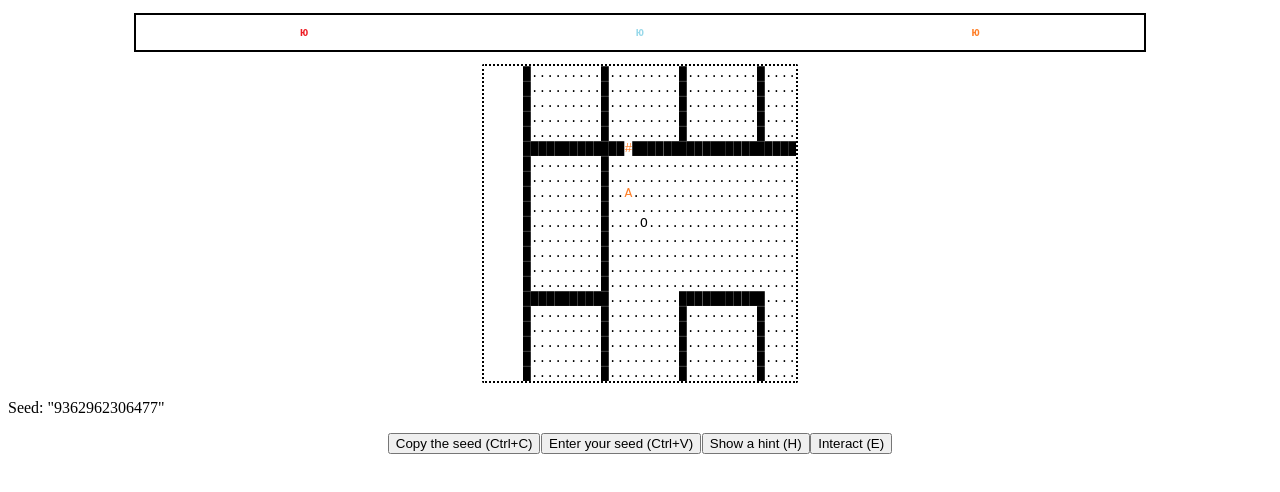
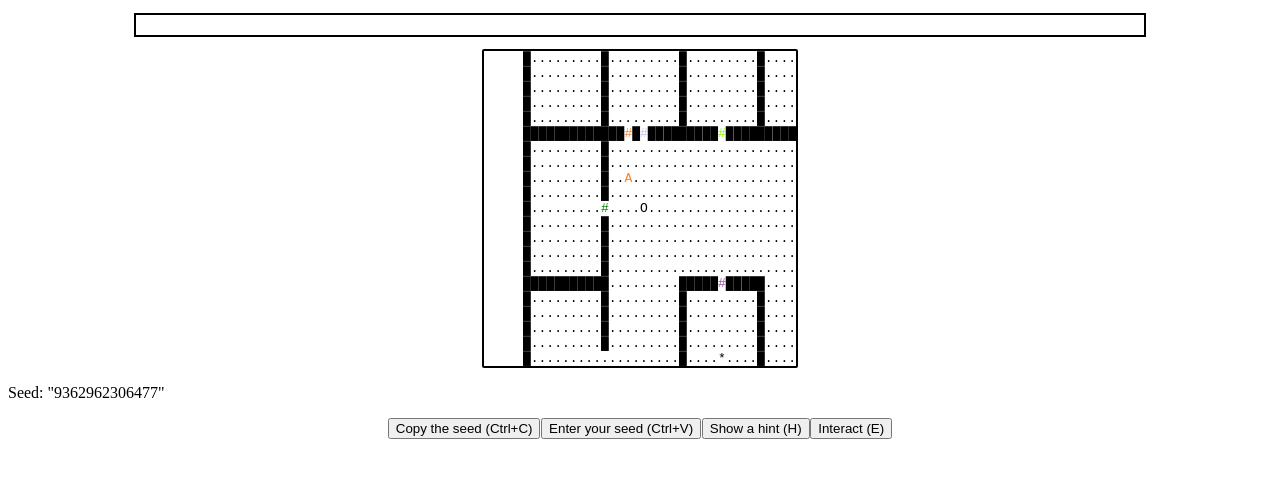
Before and after one commit to TheScientist14/RandomGame, a plain HTML site: page index.html in a window 1280 px wide. Drawn offline with Linux system fonts and the light colour scheme.

Commit message:
Graph color & doors generation

```diff
--- a/game.js
+++ b/game.js
@@ -9,15 +9,30 @@ const keysDisplay = document.getElementById("keyContainer")
 
 const rand = new Random(Math.floor(Math.random() * 10000000000000).toString())
 
+const allDir = [[1, 0], [0, -1], [-1, 0], [0, 1]]
+const allColors = [...Array(10).keys()];
+
 const worldDim = [51, 51]
+const maxChestPerRoom = 3
+const nbColor = 10
 const world = []
-const objectStates = null // (color => (chest, door))
-const keys = new Set([0, 6, 1])
+const colorGraph = [...Array(nbColor).fill([])] // (color => colorDependencies)
+const chestRoomToColor = []
+var endColor = null
+var possibleSolution = null
+const keys = new Set()
+
+// room = (door, center)
+const endRoom = [[25, 20], [25, 25]]
+const chestRooms = [
+    [[15, 10], [15, 5]], [[25, 10], [25, 5]], [[35, 10], [35, 5]],
+    [[10, 15], [5, 15]], [[10, 25], [5, 25]], [[10, 35], [5, 35]],
+    [[15, 40], [15, 45]], [[25, 40], [25, 45]], [[35, 40], [35, 45]],
+    [[40, 15], [45, 15]], [[40, 25], [45, 25]], [[40, 35], [45, 35]]
+]
 
 const viewportDim = [20, 10]
 const playerPos = [15, 15]
-
-const allDir = [[1, 0], [0, -1], [-1, 0], [0, 1]]
 
 const voidSpace = " "
 const wall = "█"
@@ -27,6 +42,7 @@ const closedDoor = "#"
 const openedChest = "Λ"
 const closedChest = "A"
 const key = "ю"
+const star = "*"
 
 class DoorCell {
     constructor(iLockColors) {
@@ -34,7 +50,7 @@ class DoorCell {
     }
 
     toString() {
-        if (this.lockColors.length == 0)
+        if (this.lockColors == null || this.lockColors.length == 0)
             return space
         return `<span class="col${this.lockColors[0]}">${closedDoor}</span>`
     }
@@ -95,9 +111,12 @@ interactButton.addEventListener("click", interact)
 
 //#region world
 
-function buildWorld(iSeed) {
+function buildWorld() {
+    world.length = 0
+    keys.clear()
+
     seedDisplay.textContent = '"' + rand.seedTxt + '"'
-    world.length = 0
+
     let roomWidth = Math.floor(worldDim[0] / 5)
     let roomHeight = Math.floor(worldDim[1] / 5)
     for (let yy = 0; yy < worldDim[1]; yy++) {
@@ -124,12 +143,60 @@ function buildWorld(iSeed) {
         world.push(line)
     }
 
-    generateChests(iSeed)
+    generateColorGraph()
+    // console.log(colorGraph)
+    generateDoors()
+    generateChests()
+    world[endRoom[1][1]][endRoom[1][0]] = star
+
     printWorld()
 }
 
+function generateColorGraph() {
+    let orderedColors = [...allColors]
+    rand.permute(orderedColors)
+    // console.log(orderedColors)
+
+    orderedColors.forEach((col, colIdx) => {
+        let dependencyCandidates = orderedColors.slice(colIdx + 1)
+        let dependencies = []
+        let nbDependencies = rand.getRandomIntBetween(Math.min(1, dependencyCandidates.length), Math.min(dependencyCandidates.length, maxChestPerRoom) + 1)
+        for (let dependencyIdx = 0; dependencyIdx < nbDependencies; dependencyIdx++)
+            if (dependencyIdx == 0)
+                dependencies.push(dependencyCandidates.splice(0, 1)[0])
+            else
+                dependencies.push(rand.popRandomArray(dependencyCandidates))
+        colorGraph[col] = dependencies
+    })
+    endColor = orderedColors[0]
+    orderedColors.reverse()
+    possibleSolution = orderedColors
+}
+
+function placeDoor(iRoom, iRoomColor) {
+    console.log(iRoom)
+    let doorCoord = iRoom[0]
+    let doorColors = colorGraph[iRoomColor]
+    world[doorCoord[1]][doorCoord[0]] = new DoorCell(doorColors)
+}
+
+function generateDoors() {
+    chestRoomToColor.length = 0
+    chestRoomToColor.push(...Array(nbColor).keys())
+    chestRoomToColor.splice(endColor, 1)
+    rand.permute(chestRoomToColor)
+
+    console.log(colorGraph)
+    console.log(chestRoomToColor)
+
+    chestRooms.forEach((room, roomIdx) => {
+        placeDoor(room, chestRoomToColor[roomIdx])
+    })
+    placeDoor(endRoom, endColor)
+}
+
 // #TODO Verify solvability (TU)
-function generateChests(iSeed) {
+function generateChests() {
     world[13][13] = new ChestCell(1)
     world[10][13] = new DoorCell([1])
 }
@@ -162,7 +229,7 @@ function printWorld() {
 }
 
 function updateDisplayKeys() {
-    let textToDisplay = ""
+    let textToDisplay = " "
     keys.forEach(keyVal => {
         textToDisplay += `<div class="col${keyVal}">${key}</div>`
     })
@@ -228,7 +295,6 @@ function interact() {
                     let col = doorColors[colIdx]
                     if (keys.has(col)) {
                         cell.open(col)
-                        keys.delete(col)
                         printWorld()
                     }
                 }
--- a/index.css
+++ b/index.css
@@ -4,7 +4,7 @@
     /* centering */
     margin-left: auto;
     margin-right: auto;
-    border: dotted 2px black;
+    border: solid 2px black;
     border-radius: 2px;
     font-stretch: expanded;
     caret-color: transparent;
@@ -22,11 +22,6 @@
     justify-content: space-around;
     padding-top: 10px;
     padding-bottom: 10px;
-}
-
-#randomGame:focus {
-    caret-color: transparent;
-    border-radius: 2px;
 }
 
 .button-shortcut {
--- a/random.js
+++ b/random.js
@@ -6,13 +6,34 @@ class Random {
     // inclusive min, exclusive max
     getRandomIntBetween(iMin, iMax) {
         let min = Math.ceil(iMin);
-        letmax = Math.floor(iMax);
+        let max = Math.floor(iMax);
         return Math.floor(this.rand() * (max - min) + min);
     }
 
     // min = 0, exclusive max
     getRandomIntBelow(iMax) {
         return this.getRandomIntBetween(0, iMax)
+    }
+
+    popRandomArray(iArray) {
+        let idx = this.getRandomIntBelow(iArray.length)
+        return iArray.splice(idx, 1)[0]
+    }
+
+    popRandomArray(iArray) {
+        let idx = this.getRandomIntBelow(iArray.length)
+        return iArray.splice(idx, 1)[0]
+    }
+
+    permute(iArray) {
+        for (let ii = 0; ii < iArray.length - 1; ii++) { // last one can only permutate with itself
+            let permutatedIdx = this.getRandomIntBetween(ii, iArray.length)
+            if (ii == permutatedIdx)
+                continue
+            let permutatedVal = iArray[permutatedIdx]
+            iArray[permutatedIdx] = iArray[ii]
+            iArray[ii] = permutatedVal
+        }
     }
 
     setSeed(iSeed) {
@@ -54,10 +75,28 @@ function mulberry32(a) {
 }
 
 // test random
-// const rand = new Random("test")
-// const nbOccurence = []
+// {
+// let randTest = new Random("test")
+// let nbOccurence = []
 // nbOccurence.length = 10
 // nbOccurence.fill(value = 0, end = 10)
 // for (let ii = 0; ii < 10000; ii++)
-//     nbOccurence[rand.getRandomIntBelow(10)] += 1
+//     nbOccurence[randTest.getRandomIntBelow(10)] += 1
 // console.log(nbOccurence)
+// }
+
+// test permutations
+// {
+// let randTest = new Random("test")
+// let nbNumber = 10
+// let nbOccurence = []
+// for (let idx = 0; idx < nbNumber; idx++)
+//     nbOccurence.push([...Array(10).fill(0)])
+// for (let ii = 0; ii < 10000; ii++) {
+//     let numbers = [...Array(nbNumber).keys()]
+//     randTest.permute(numbers)
+//     for (let idx = 0; idx < nbNumber; idx++)
+//         nbOccurence[idx][numbers[idx]]++
+// }
+// console.log(nbOccurence)
+// }
```
Also changed, not shown: mapMockup.png (added).
